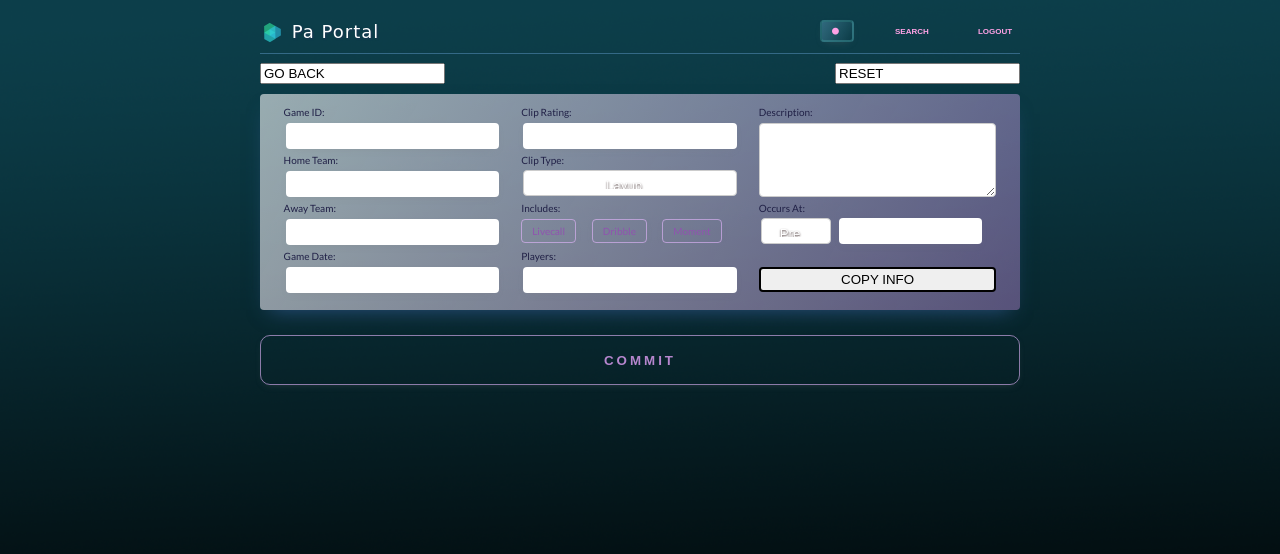
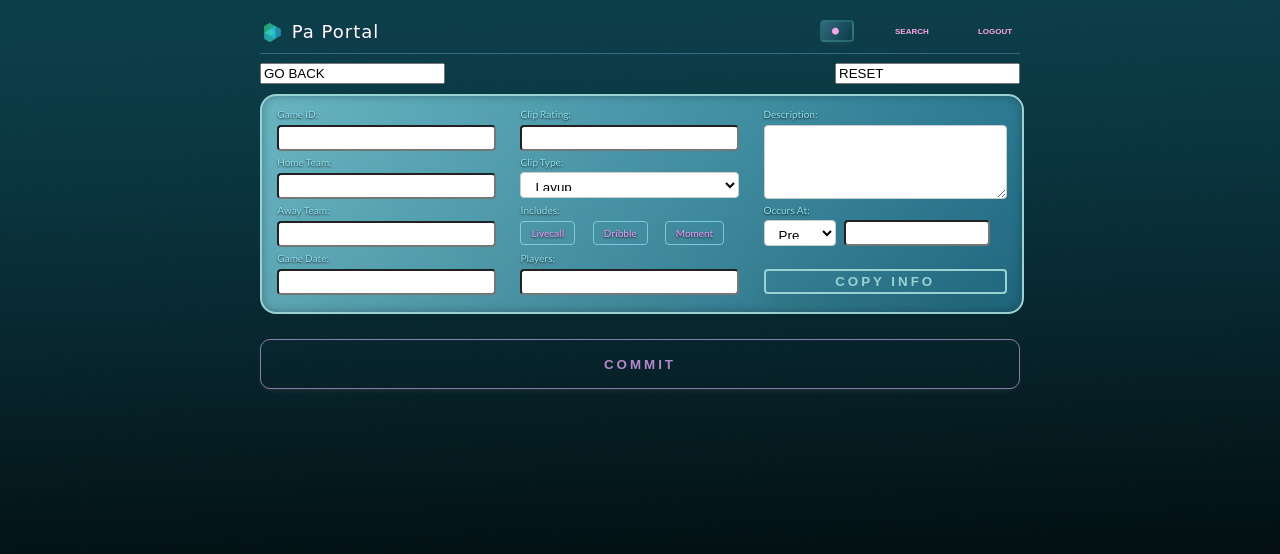
Before and after one commit to chaseahn/yizzly, a Flask app: template run/src/templates/private/log_commit.html in a window 1280 px wide. Shown: the top 554 px of the page. Run offline with Flask 2, Linux system fonts and the light colour scheme; the template is opened without the code that fills it, so the values that code supplies are empty; parts of the project's set-up code (start-up, migrations or seed data) failed here and were passed over; some libraries are stand-ins or nearby versions; some web fonts are replaced.

Commit message:
update requirements

```diff
--- a/run/src/models/model.py
+++ b/run/src/models/model.py
@@ -248,7 +248,7 @@ class Players:
 
     def return_all_saved_player_ids(self, pk):
         with OpenCursor() as cur:
-            SQL = """ SELECT * FROM players where pk=?; """
+            SQL = """ SELECT * FROM players where user_pk=?; """
             val = (pk,)
             cur.execute(SQL,val)
             players = cur.fetchall()
--- a/run/src/static/css/buttons.css
+++ b/run/src/static/css/buttons.css
@@ -2,7 +2,7 @@
 
 /* LOGIN REGISTER INPUTS */
 
-input[type=text], input[type=password], input[type=email], select {
+input[type=text], input[type=password], input[type=email] {
     width: 320px;
     padding: 12px 20px;
     border-width: 0px;
@@ -104,3 +104,34 @@ button[type=menu]:hover:nth-child(3){
     transition: ease-in;
     color: white;
 }
+
+
+/* Copy button */
+
+button[type=copy] {
+    width: 100%;
+    height: 25px;
+    background-color: rgba(255, 255, 255, 0);
+    background-image: linear-gradient(120deg,  rgba(140, 228, 242, 0), rgba(69, 196, 242, 0));
+    box-shadow: 0px 10px 20px -10px rgba(18, 55, 43, 0.5);
+    color: rgb(153, 210, 210);
+    border: 2px rgb(153, 210, 210) solid;
+    border-radius: 4px;
+    text-align: center;
+    padding: 0;
+    margin: 0;
+    margin-top: 10px;
+    font-family: 'Exo', sans-serif;
+    font-weight: 700;
+    transition: ease-in .4s;
+    letter-spacing: 3px;
+}
+
+button[type=copy]:hover {
+    width: 100%;
+    height: 25px;
+    background-image: linear-gradient(120deg,  rgba(140, 228, 242, 0.722), rgba(69, 196, 242, 0));
+    color: rgb(255, 230, 176);
+    border: 2px rgba(255, 230, 176, 0.708) solid;
+    transition: ease-in .2s;
+}
--- a/run/src/static/css/log.css
+++ b/run/src/static/css/log.css
@@ -26,16 +26,22 @@ textarea {
     justify-content: center;
     width: 100%;
     height: auto;
-    padding: 12px 20px;
-    border-radius: 4px;
-    box-sizing: border-box;
-    background-image: linear-gradient(120deg,  rgba(255, 255, 255, 0.582), rgb(207, 147, 235, .4));
-    box-shadow: 0px 10px 20px -10px rgba(76, 120, 203, 0.5);
+    padding-top: 12px;
+    padding-bottom: 12px;
     margin-bottom: 15px;
+    border-radius: 1em;
+    margin-top: 20px;
+    min-height: 103px;
+    background-image: linear-gradient(120deg,  rgba(140, 228, 242, 0.722), rgba(69, 196, 242, 0.4));
+    box-shadow: 0px 10px 20px -10px rgba(18, 55, 43, 0.5);
+    border: 2px rgb(153, 210, 210) solid;
+    -moz-box-shadow:    inset 0 0 10px #0000004a;
+    -webkit-box-shadow: inset 0 0 10px #0000004a;
+    box-shadow:         inset 0 0 10px #0000004a;
 }
 
 .column {
-    width: 33%;
+    width: 32%;
     height: 100%;
     /* background: lightgray;
     border-style: solid;
@@ -44,9 +50,10 @@ textarea {
 
 .inline_input {
     display: block;
-    color: rgb(32, 32, 70);
+    color: rgb(140, 228, 242);
     font-family: 'Lato', sans-serif;
     font-size: 10px;
+    text-shadow: 0px 1px 2px #1a0404cf;
 }
 
 input[type=submit] {
@@ -79,7 +86,7 @@ input[type=submit]:hover {
     border-color: #C9FFD0;
 }
 
-input[type=text] {
+input[type=log] {
     width: 90%;
     height: 26px;
     padding: 6px 10px;
@@ -152,8 +159,8 @@ input[type="checkbox"]:checked {
 input[type="checkbox"] + label {
     cursor: pointer;
     border: 1px solid;
-    border-color: rgba(231, 184, 255, 0.6);
-    color: rgb(145, 83, 176);
+    border-color: rgba(140, 228, 242, 0.722);
+    color: rgb(236, 155, 252);
     background-color: rgba(255, 255, 255, 0);
     padding: 5px 10px;
     border-radius: 4px;
@@ -183,6 +190,7 @@ input[type="checkbox"]:checked + label {
     width: 33%;
     height: 100%;
 }
+
 .mini-button{
     width: auto;
     height: 20px;
@@ -354,17 +362,7 @@ h6 {
     justify-content: flex-end;
 }
 
-button[type=copy] {
-    width: 100%;
-    height: 25px;
-    border: 2px solid black;
-    border-radius: 4px;
-    text-align: center;
-    padding: 0;
-    margin: 0;
-    margin-top: 10px;
 
-}
 
 
 .game-info {
--- a/run/src/static/css/login.css
+++ b/run/src/static/css/login.css
@@ -88,5 +88,7 @@ a:hover {
 .warning {
   color: #ff5353;
   font-family: 'PT Sans', sans-serif;
-  font-size: 8px;
+  font-size: 14px;
+  margin-top: 10px;
+  padding-bottom: 30px;
 }
--- a/run/src/templates/private/log_commit.html
+++ b/run/src/templates/private/log_commit.html
@@ -36,15 +36,15 @@
             <div class="clip_container">
                 <div class="column">
                    <div class="inline_input">
-                        Game ID: <input type="text" name="game_id" value="{{clip.game_id}}"><br>
-                        Home Team: <input type="text" name="home_team" value="{{clip.home_team}}"><br>
-                        Away Team: <input type="text" name="away_team" value="{{clip.away_team}}"><br>
-                        Game Date: <input type="text" name="game_date" value="{{clip.game_date}}"><br>
+                        Game ID: <input type="log" name="game_id" value="{{clip.game_id}}"><br>
+                        Home Team: <input type="log"name="home_team" value="{{clip.home_team}}"><br>
+                        Away Team: <input type="log" name="away_team" value="{{clip.away_team}}"><br>
+                        Game Date: <input type="log" name="game_date" value="{{clip.game_date}}"><br>
                    </div>
                 </div>
                 <div class="column">
                     <div class="inline_input">
-                        Clip Rating: <input type="text" name="rating" value="{{clip.rating}}"><br>
+                        Clip Rating: <input type="log" name="rating" value="{{clip.rating}}"><br>
                         Clip Type:
                             <select name="type">
                                 <option value="Layup" {% if 'Layup' in clip.clip_type %} selected="selected"{% endif %}>Layup</option>
@@ -76,7 +76,7 @@
                                     <label for="check_3">Moment</label>
                                 </div>
                             </div>
-                        Players:<br> <input type="text" name="players" value="{{clip.players}}"><br>
+                        Players:<br> <input type="log" name="players" value="{{clip.players}}"><br>
                     </div>
                 </div>
                 <div class="column">
@@ -96,7 +96,7 @@
                                 </select>
                             </div>
                             <div class="gametime-col2">
-                                <input type="text" name="time" value="{{clip.time}}"><br>
+                                <input type="log" name="time" value="{{clip.time}}"><br>
                             </div>
                         </div>
                         <div class="button-push">
--- a/run/src/templates/public/register.html
+++ b/run/src/templates/public/register.html
@@ -9,7 +9,7 @@
         <title>Winik Workflow: Register</title>
         <meta name="description" content="">
         <meta name="viewport" content="width=device-width, initial-scale=1">
-        <link rel="shortcut icon" href="{{ url_for('static', filename='favicon.ico') }}">
+        <link rel="shortcut icon" href="{{ url_for('static', filename='img/favicon.ico') }}">
         <link rel="stylesheet" href="{{ url_for('static', filename='css/login.css') }}">
         <link rel="stylesheet" href="{{ url_for('static', filename='css/buttons.css') }}">
         <link href="https://fonts.googleapis.com/css?family=Open+Sans|PT+Sans&display=swap" rel="stylesheet">
@@ -41,9 +41,11 @@
                     Return to login
                </div>
             </div>
+            {% if message %}
             <div class="warning">
                 {{message}}
             </div>
+            {% endif %}
             </div>
         </div>
         </form>
--- a/run/src/templates/public/verify.html
+++ b/run/src/templates/public/verify.html
@@ -9,7 +9,7 @@
         <title>Verify</title>
         <meta name="description" content="">
         <meta name="viewport" content="width=device-width, initial-scale=1">
-        <link rel="shortcut icon" href="{{ url_for('static', filename='favicon.ico') }}">
+        <link rel="shortcut icon" href="{{ url_for('static', filename='img/favicon.ico') }}">
         <link rel="stylesheet" href="{{ url_for('static', filename='css/login.css') }}">
         <link rel="stylesheet" href="{{ url_for('static', filename='css/buttons.css') }}">
         <link href="https://fonts.googleapis.com/css?family=Open+Sans|PT+Sans&display=swap" rel="stylesheet">
```
Also changed, not shown: run/src/__init__.py (+9 -3 lines), run/src/templates/public/login.html (+4 -13 lines).
